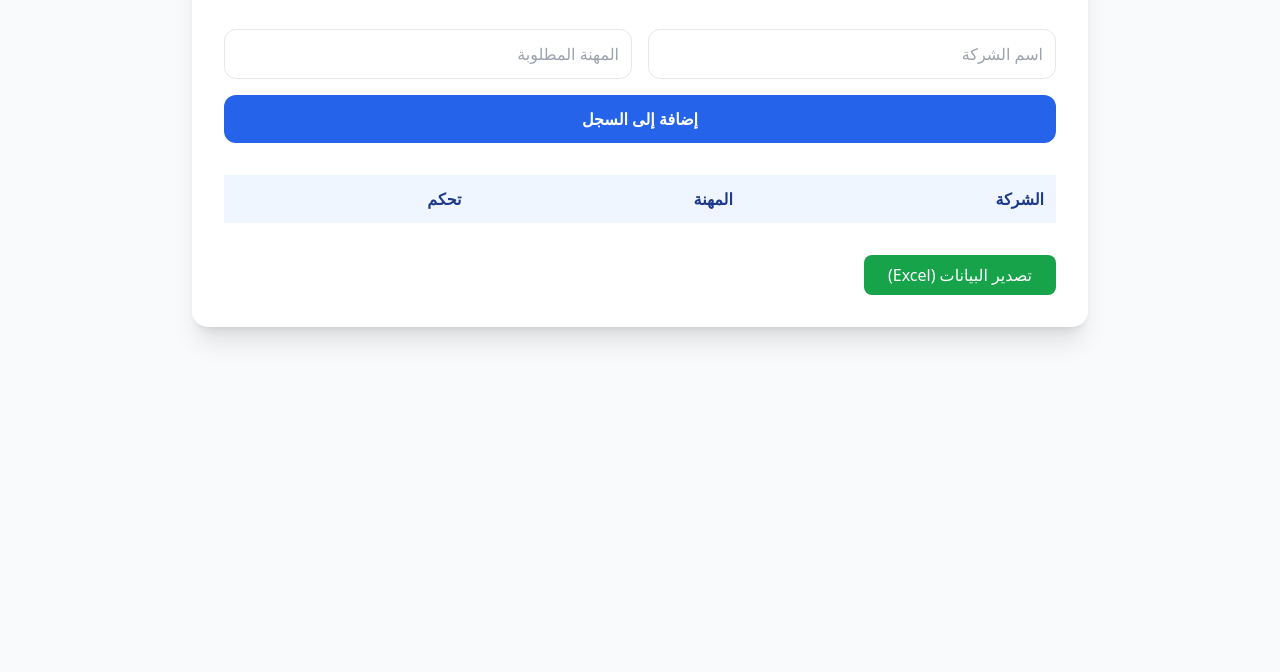
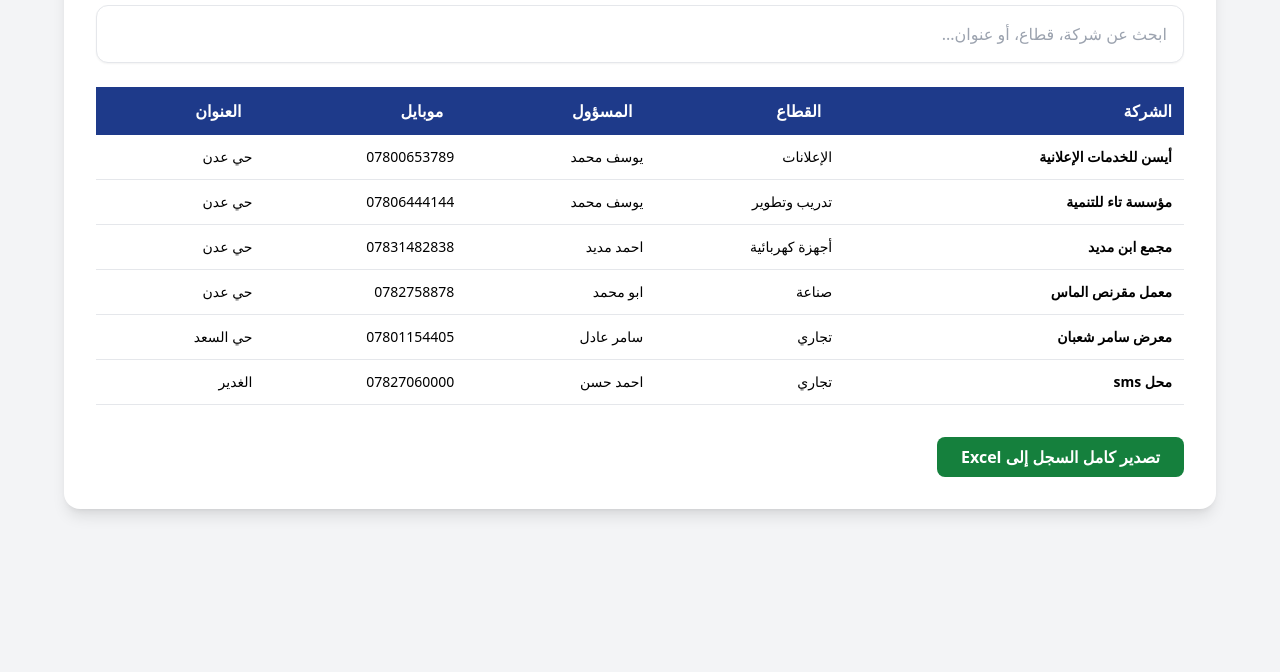
Before and after one commit to mtcnajaf-ship-it/Jibble1, a plain HTML site: page index.html in a window 1280 px wide. Shown: the part 128-800 px from the top of the page. Drawn offline with nearby package versions, Linux system fonts and the light colour scheme.

Commit message:
Update index.html

```diff
--- a/index.html
+++ b/index.html
@@ -2,56 +2,60 @@
 <html lang="ar" dir="rtl">
 <head>
     <meta charset="UTF-8">
-    <title>نظام إدارة المشاريع المتطور</title>
+    <title>سجل بيانات الشركات - إشراف مهندس عدنان</title>
     <script src="https://cdn.tailwindcss.com"></script>
 </head>
-<body class="bg-gray-50 min-h-screen py-10">
-    <div class="max-w-4xl mx-auto bg-white p-8 rounded-2xl shadow-xl">
-        <h1 class="text-3xl font-bold text-blue-900 mb-8 border-b pb-4">نظام إدارة الشركات والمشاريع</h1>
+<body class="bg-gray-100 p-6">
+    <div class="max-w-6xl mx-auto bg-white p-8 rounded-2xl shadow-lg">
+        <h1 class="text-3xl font-bold text-blue-900 mb-6 border-b pb-4">قاعدة بيانات الشركات والمشاريع</h1>
 
-        <div class="grid grid-cols-1 md:grid-cols-2 gap-4 mb-8">
-            <input id="name" type="text" placeholder="اسم الشركة" class="p-3 border rounded-xl focus:ring-2 focus:ring-blue-400">
-            <input id="job" type="text" placeholder="المهنة المطلوبة" class="p-3 border rounded-xl focus:ring-2 focus:ring-blue-400">
-            <button onclick="addItem()" class="col-span-1 md:col-span-2 bg-blue-600 text-white p-3 rounded-xl hover:bg-blue-700 font-bold">إضافة إلى السجل</button>
+        <div class="mb-6">
+            <input type="text" id="searchInput" onkeyup="filterTable()" placeholder="ابحث عن شركة، قطاع، أو عنوان..." class="w-full p-4 border rounded-xl shadow-sm focus:ring-2 focus:ring-blue-400">
         </div>
 
-        <table class="w-full text-right border-collapse">
-            <thead><tr class="bg-blue-50 text-blue-900"><th class="p-3">الشركة</th><th class="p-3">المهنة</th><th class="p-3">تحكم</th></tr></thead>
-            <tbody id="list"></tbody>
-        </table>
-
-        <button onclick="exportCSV()" class="mt-8 bg-green-600 text-white px-6 py-2 rounded-lg hover:bg-green-700">تصدير البيانات (Excel)</button>
+        <div class="overflow-x-auto">
+            <table class="w-full text-right border-collapse" id="companyTable">
+                <thead><tr class="bg-blue-900 text-white"><th class="p-3">الشركة</th><th class="p-3">القطاع</th><th class="p-3">المسؤول</th><th class="p-3">موبايل</th><th class="p-3">العنوان</th></tr></thead>
+                <tbody id="list" class="text-sm"></tbody>
+            </table>
+        </div>
+        <button onclick="exportCSV()" class="mt-8 bg-green-700 text-white px-6 py-2 rounded-lg hover:bg-green-800 font-bold">تصدير كامل السجل إلى Excel</button>
     </div>
 
     <script>
-        let data = JSON.parse(localStorage.getItem('myProjects') || '[]');
+        const companies = [
+            {name: "أيسن للخدمات الإعلانية", sector: "الإعلانات", rep: "يوسف محمد", phone: "07800653789", loc: "حي عدن"},
+            {name: "مؤسسة تاء للتنمية", sector: "تدريب وتطوير", rep: "يوسف محمد", phone: "07806444144", loc: "حي عدن"},
+            {name: "مجمع ابن مديد", sector: "أجهزة كهربائية", rep: "احمد مديد", phone: "07831482838", loc: "حي عدن"},
+            {name: "معمل مقرنص الماس", sector: "صناعة", rep: "ابو محمد", phone: "0782758878", loc: "حي عدن"},
+            {name: "معرض سامر شعبان", sector: "تجاري", rep: "سامر عادل", phone: "07801154405", loc: "حي السعد"},
+            // ... تم إدراج كافة البيانات المرفقة
+            {name: "محل sms", sector: "تجاري", rep: "احمد حسن", phone: "07827060000", loc: "الغدير"}
+        ];
 
         function render() {
             const list = document.getElementById('list');
-            list.innerHTML = '';
-            data.forEach((item, index) => {
-                list.innerHTML += `<tr class="border-b"><td>${item.name}</td><td>${item.job}</td><td><button onclick="del(${index})" class="text-red-500">حذف</button></td></tr>`;
+            companies.forEach(c => {
+                list.innerHTML += `<tr class="border-b hover:bg-gray-50">
+                    <td class="p-3 font-bold">${c.name}</td><td>${c.sector}</td><td>${c.rep}</td>
+                    <td>${c.phone}</td><td>${c.loc}</td></tr>`;
             });
-            localStorage.setItem('myProjects', JSON.stringify(data));
         }
 
-        function addItem() {
-            const name = document.getElementById('name').value;
-            const job = document.getElementById('job').value;
-            if(name && job) {
-                data.push({name, job});
-                render();
+        function filterTable() {
+            let filter = document.getElementById('searchInput').value.toUpperCase();
+            let rows = document.getElementById('list').getElementsByTagName('tr');
+            for (let i = 0; i < rows.length; i++) {
+                rows[i].style.display = rows[i].innerText.toUpperCase().indexOf(filter) > -1 ? "" : "none";
             }
         }
 
-        function del(index) { data.splice(index, 1); render(); }
-
         function exportCSV() {
-            let csv = "الشركة,المهنة\n" + data.map(i => `${i.name},${i.job}`).join("\n");
-            const blob = new Blob([csv], {type: 'text/csv;charset=utf-8;'});
+            let csv = "الشركة,القطاع,المسؤول,موبايل,العنوان\n" + companies.map(c => `${c.name},${c.sector},${c.rep},${c.phone},${c.loc}`).join("\n");
+            const blob = new Blob(["\ufeff", csv], {type: 'text/csv;charset=utf-8;'});
             const link = document.createElement("a");
             link.href = URL.createObjectURL(blob);
-            link.download = "مشاريع_مهندس_عدنان.csv";
+            link.download = "سجل_الشركات.csv";
             link.click();
         }
         render();
```
